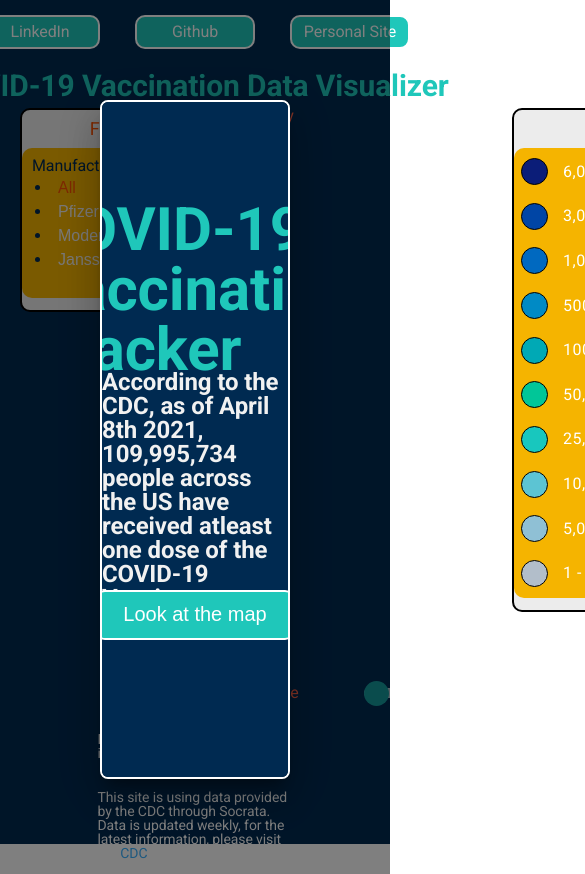
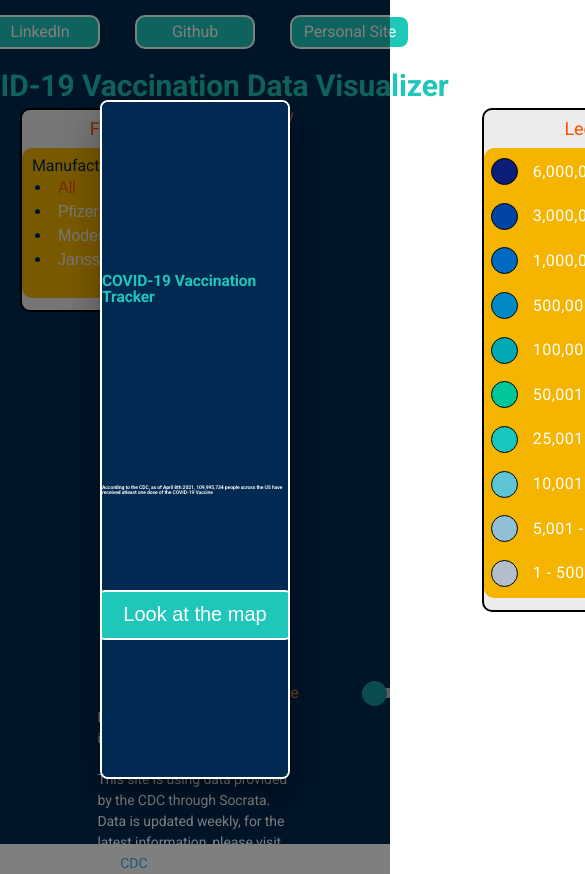
Before and after one commit to HammadKhalid101/Covid-19-Vaccination-Tracker, a website built with webpack: page index.html in a window 390 px wide. Shown: the top 874 px of the page, 585 px wide, since content can reach past the window. Built offline with nearby package versions, Linux system fonts and the light colour scheme; some packages are replaced by stand-ins of ours; no server answers; a script that the page names is missing.

Commit message:
Make laptop responsive

```diff
--- a/index.html
+++ b/index.html
@@ -169,7 +169,10 @@
             <p>
               This site is using data provided by the CDC through Socrata. Data
               is updated weekly, for the latest information, please visit the
-              <a href="https://www.cdc.gov/">CDC</a> website.
+              <a href="https://www.cdc.gov/" rel="noreferrer" target="_blank"
+                >CDC</a
+              >
+              website.
             </p>
           </div>
         </footer>
--- a/src/styles/main.scss
+++ b/src/styles/main.scss
@@ -1,7 +1,7 @@
 .main-div {
   background-color: #002a51;
   min-height: 100vh;
-  min-width: 100vw;
+  // min-width: 100vw;
 }
 .visualizer {
   width: 100%;
@@ -184,7 +184,7 @@
   ul {
     display: flex;
     flex-direction: column;
-    width: 225px;
+    width: 220px;
     height: 450px;
     background-color: #f5b400;
     color: #002a51;
@@ -315,7 +315,8 @@
     .footer-content {
       p {
         font-size: 14px;
-        margin-top: 30px;
+        margin-top: 20px;
+        line-height: 1.5;
 
         a {
           text-decoration: none;
@@ -358,40 +359,39 @@
   .main-div {
     height: 1500px;
   }
-
-  .visualizer {
-    height: 85%;
-  }
-
-  .footer-container {
-    height: 15%;
-  }
 }
 
 @media only screen and (min-width: 3000px) {
   .main-div {
     height: 2500px;
   }
+}
 
-  .visualizer {
-    height: 85%;
+@media only screen and (max-width: 1450px) and (max-height: 950px) {
+  .main-div {
+    height: 900px;
   }
 
-  .footer-container {
-    height: 15%;
+  .map {
+    top: 0;
+  }
+
+  .scroller-container .scroller-div {
+    width: 40vw;
   }
 }
 
-@media only screen and (max-width: 900px) {
-  .usa-map {
-    width: 350px;
-    height: 210px;
+@media screen and (max-width: 1300px) and (min-width: 1000px),
+  (max-height: 850px) {
+  .main-div {
+    height: 800px;
+  }
+
+  .map {
+    top: 0;
+  }
+
+  .scroller-container .scroller-div {
+    width: 40vw;
   }
 }
-
-@media only screen and (max-width: 1450px) and (max-height: 900px) {
-  .usa-map {
-    width: 700px;
-    height: 400px;
-  }
-}
--- a/src/styles/modal.scss
+++ b/src/styles/modal.scss
@@ -55,7 +55,7 @@
   align-items: center;
 
   h1 {
-    font-size: 60px;
+    font-size: 4vw;
     font-weight: 600;
     color: #1fc7ba;
   }
@@ -69,7 +69,7 @@
   margin-top: 100px;
 
   p {
-    font-size: 24px;
+    font-size: 1.3vw;
     font-weight: 600;
     color: #f1f1f1;
   }
```
Also changed, not shown: dist/main.css, 1 other file.
